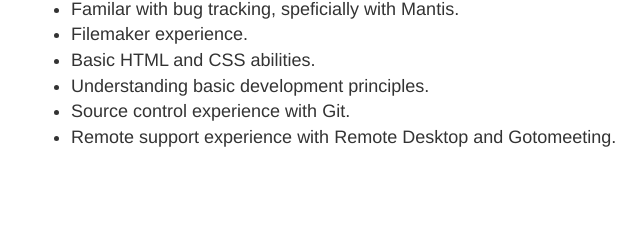
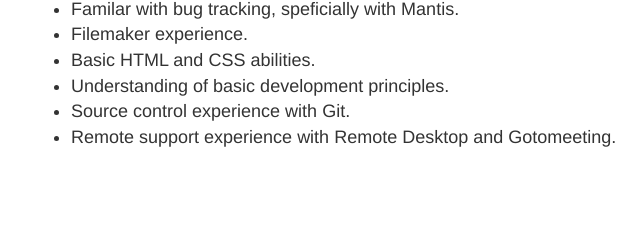
Before and after one commit to tflagg/tflagg.github.io, a plain HTML site: page index.html in a window 1280 px wide. Shown: the part 430-658 px from the top of the page, 179-819 px from the left. Drawn offline with nearby package versions, Linux system fonts and the light colour scheme.

```diff
--- a/index.html
+++ b/index.html
@@ -55,7 +55,7 @@
               <li>Familar with bug tracking, speficially with Mantis.</li>
               <li>Filemaker experience.</li>
               <li>Basic HTML and CSS abilities.</li>
-              <li>Understanding basic development principles.</li>
+              <li>Understanding of basic development principles.</li>
               <li>Source control experience with Git.</li>
               <li>Remote support experience with Remote Desktop and Gotomeeting.</li>
             </ul>
```
